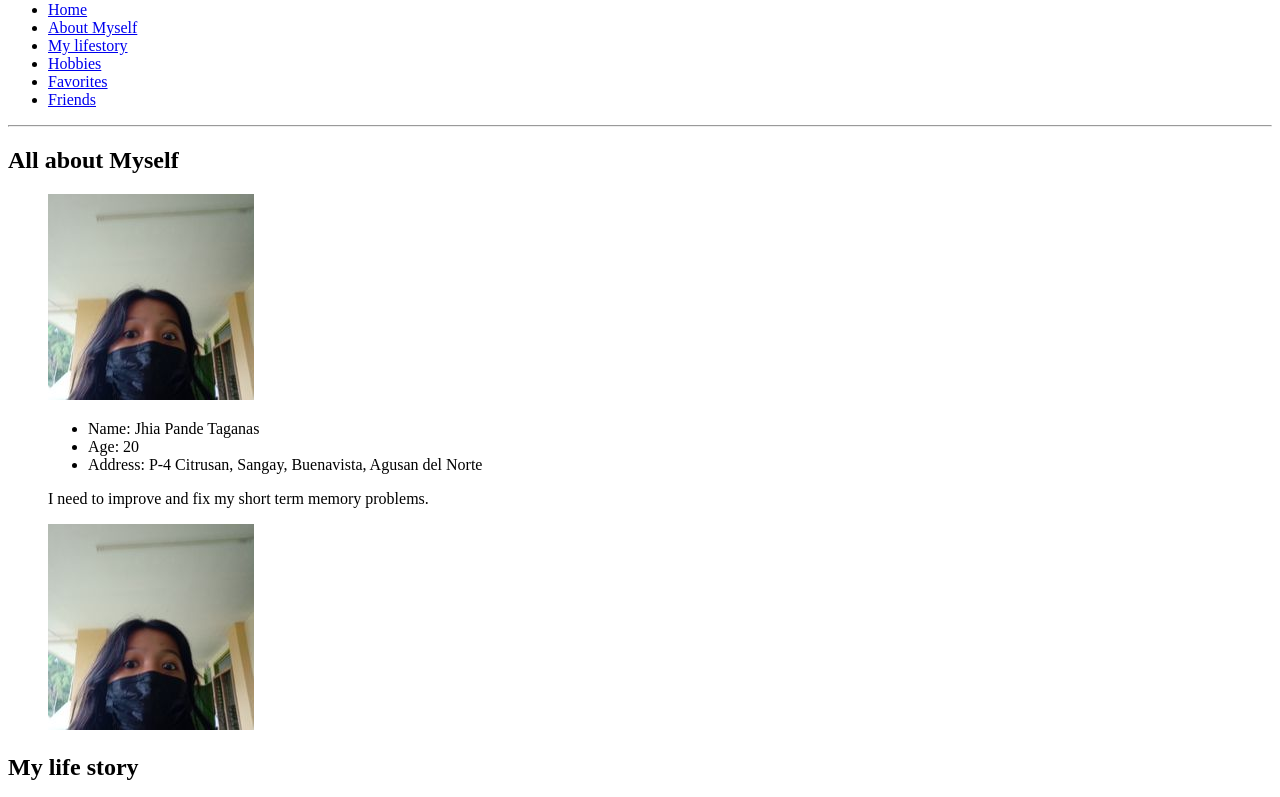
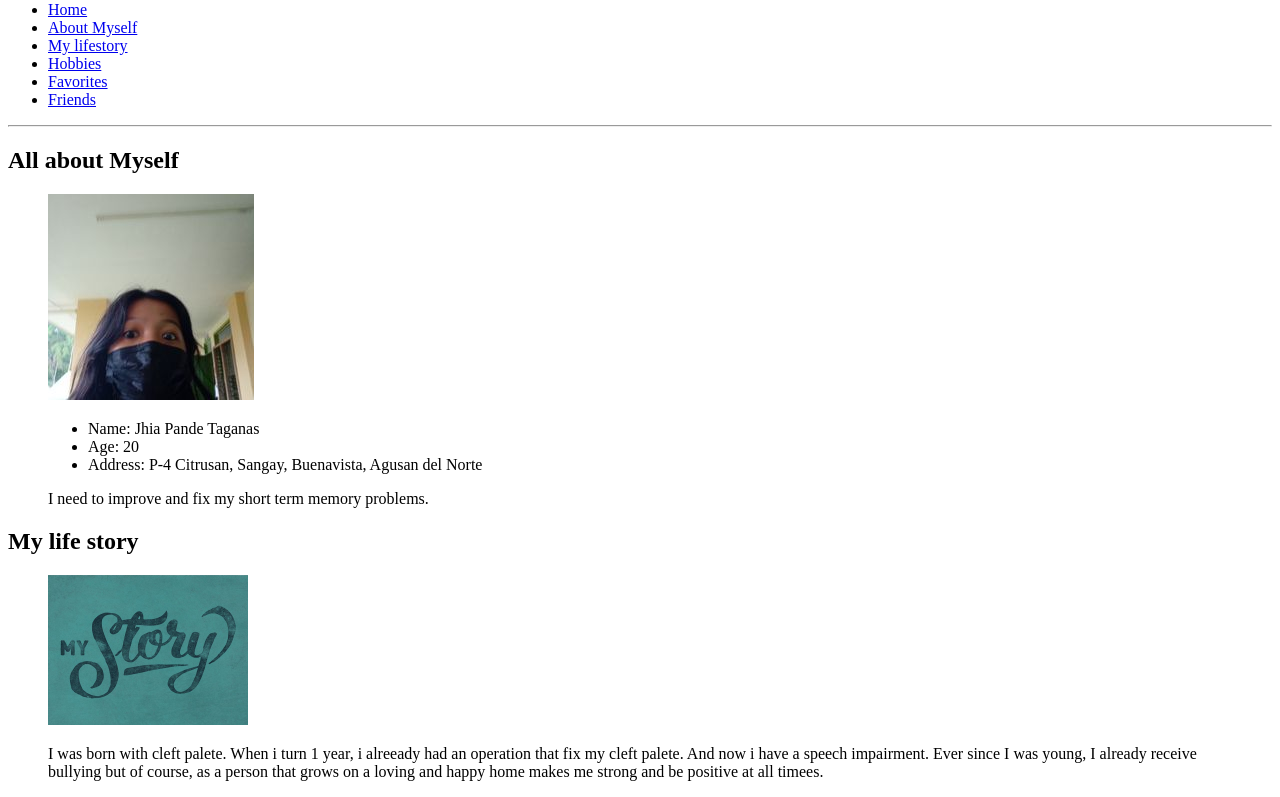
Before and after one commit to jhiyang/htmlsemantic2, a plain HTML site: page index.html in a window 1280 px wide. Shown: the part 79-876 px from the top of the page. Drawn offline with Linux system fonts and the light colour scheme.

Commit message:
Update index.html

```diff
--- a/index.html
+++ b/index.html
@@ -42,18 +42,6 @@
                         </p>
                     </figcaption>
                 </figure>
-            </section>
-            <section>
-                <figure>
-                    <img src="images/me.jpg" alt="_myphoto" height="'250">
-                    <figcaption>
-
-                        <p>
-
-                        </p>
-                    </figcaption>
-                </figure>
-            </section>
         </article>
 
         <article id="lifestory">
@@ -63,7 +51,7 @@
                     <img src="images/story.jpg" alt="-photo" height="150">
                     <figcaption>
                         <p>
-                            I was born with cleft palete.
+                            I was born with cleft palete. When i turn 1 year, i alreeady had an operation that fix my cleft palete. And now i have a speech impairment. Ever since I was young, I already receive bullying but of course, as a person that grows on a loving and happy home makes me strong and be positive at all timees.
                         </p>
                     </figcaption>
                 </figure>
```
